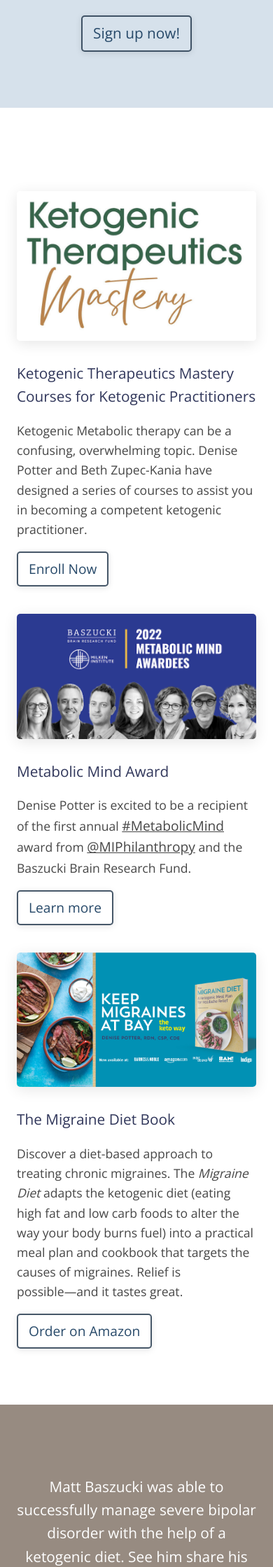
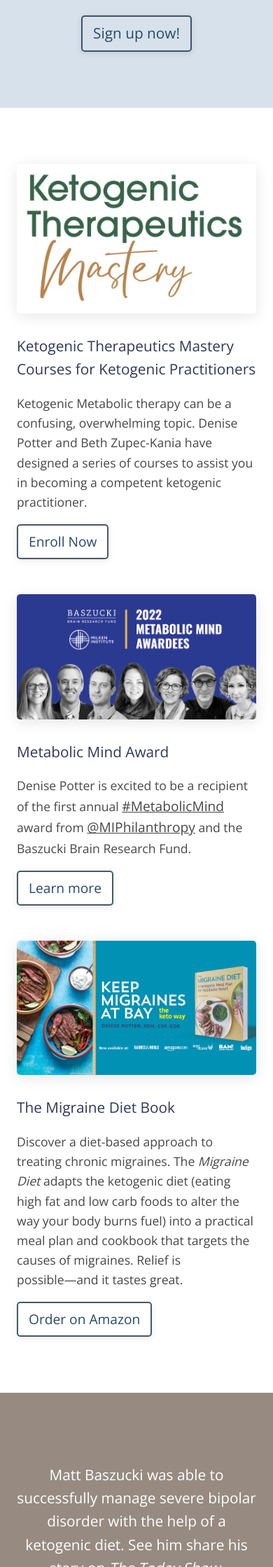
Before and after one commit to janmilosh/potterketo_jekyll, a Jekyll site: the page built from _pages/index.html, in a window 390 px wide. Shown: the part 1786-4025 px from the top of the page at 70% size. Built offline with Jekyll 4.4.1, drawn with Linux system fonts in a browser that asks for light colours; nearby versions of some CDN libraries.

Commit message:
Fix testimonials height on mobile

```diff
--- a/_sass/main.scss
+++ b/_sass/main.scss
@@ -365,12 +365,15 @@
       font-size: 1.3rem;
     }
 
-    > div {
-      margin-top: 10vw;
+    .text {
+      margin-top: 10px;
     }
 
-    .text {
-      margin-top: 10px;
+    > div {
+      margin-top: 50px;
+      &:first-child {
+        margin-top: 0;
+      }
     }
   }
 }
--- a/_sass/testimonials.scss
+++ b/_sass/testimonials.scss
@@ -38,6 +38,18 @@
 
 @media only screen and (max-width: 600px) {
   .testimonials {
-    height: 480px;
+    height: 460px;
   }
 }
+
+@media only screen and (max-width: 500px) {
+  .testimonials {
+    height: 580px;
+  }
+}
+
+@media only screen and (max-width: 400px) {
+  .testimonials {
+    height: 650px;
+  }
+}
```
